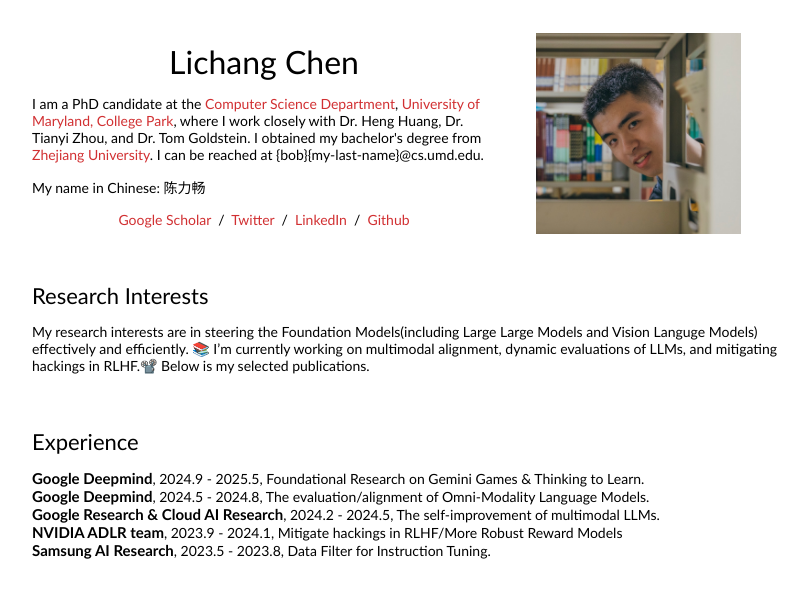
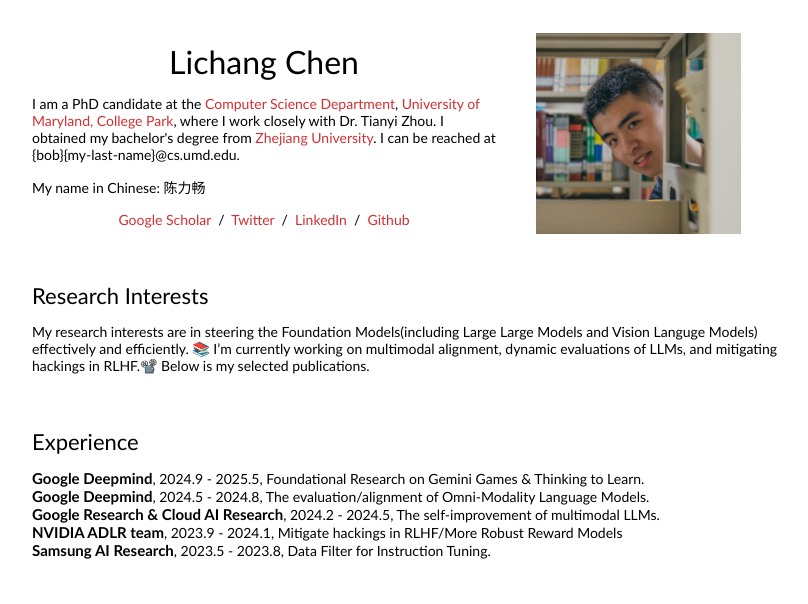
Before and after one commit to Lichang-Chen/Lichang-Chen.github.io, a plain HTML site: page index.html in a window 1280 px wide. Shown: the top 604 px of the page, without its empty margins (228-1036 px from the left). Drawn offline with Linux system fonts and the light colour scheme.

Commit message:
Update index.html

```diff
--- a/index.html
+++ b/index.html
@@ -21,7 +21,7 @@
                 <name>Lichang Chen</name>
               </p>
               <!-- bio -->
-              <p>I am a PhD candidate at the <a href="https://www.cs.umd.edu/">Computer Science Department</a>, <a href="https://umd.edu/">University of Maryland, College Park</a>, where I work closely with Dr. Heng Huang, Dr. Tianyi Zhou, and Dr. Tom Goldstein. I obtained my bachelor's degree from <a href="https://www.zju.edu.cn/english/">Zhejiang University</a>. I can be reached at {bob}{my-last-name}@cs.umd.edu.
+              <p>I am a PhD candidate at the <a href="https://www.cs.umd.edu/">Computer Science Department</a>, <a href="https://umd.edu/">University of Maryland, College Park</a>, where I work closely with Dr. Tianyi Zhou. I obtained my bachelor's degree from <a href="https://www.zju.edu.cn/english/">Zhejiang University</a>. I can be reached at {bob}{my-last-name}@cs.umd.edu.
               </p>
 
               <p>
```
